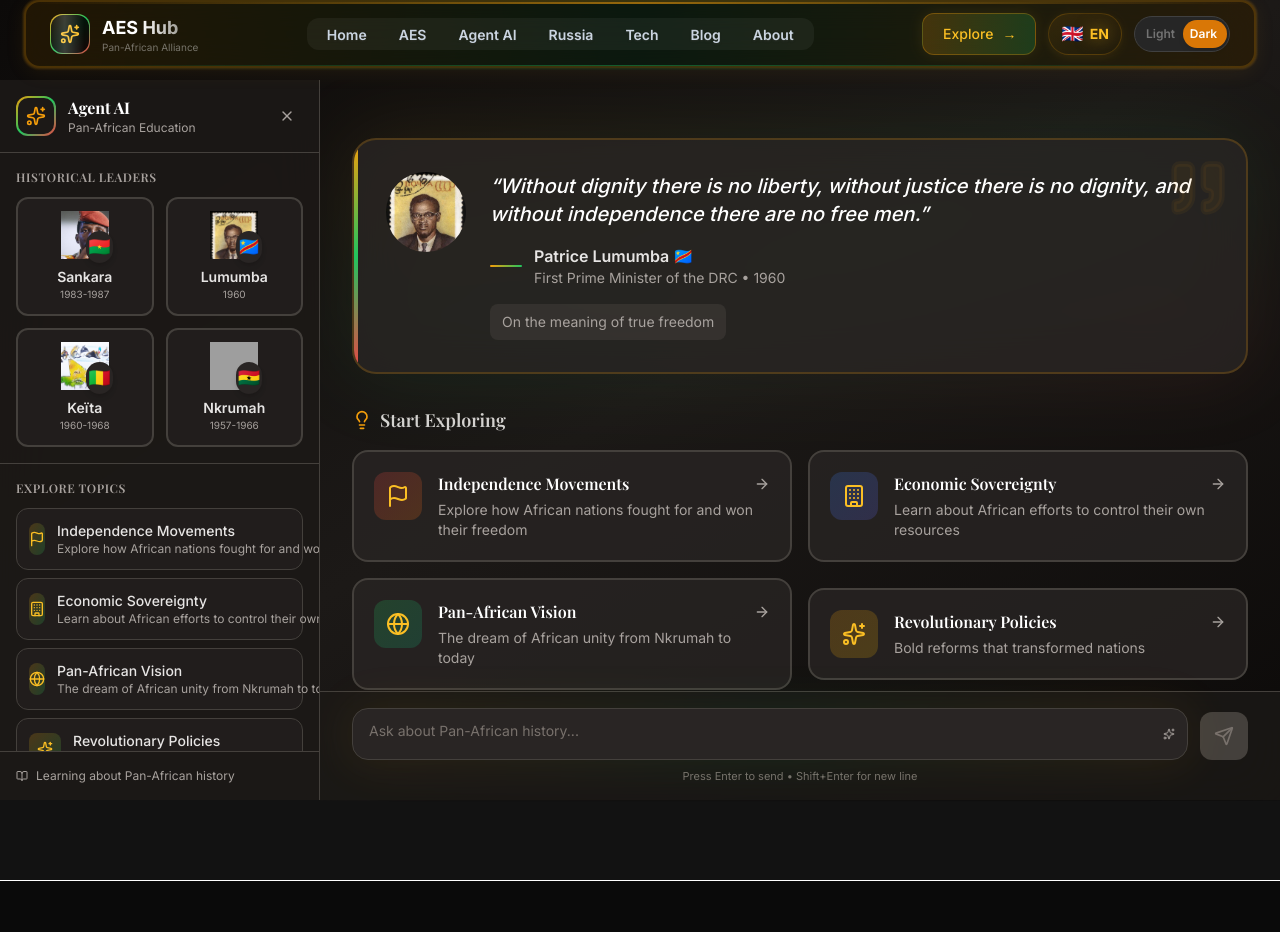
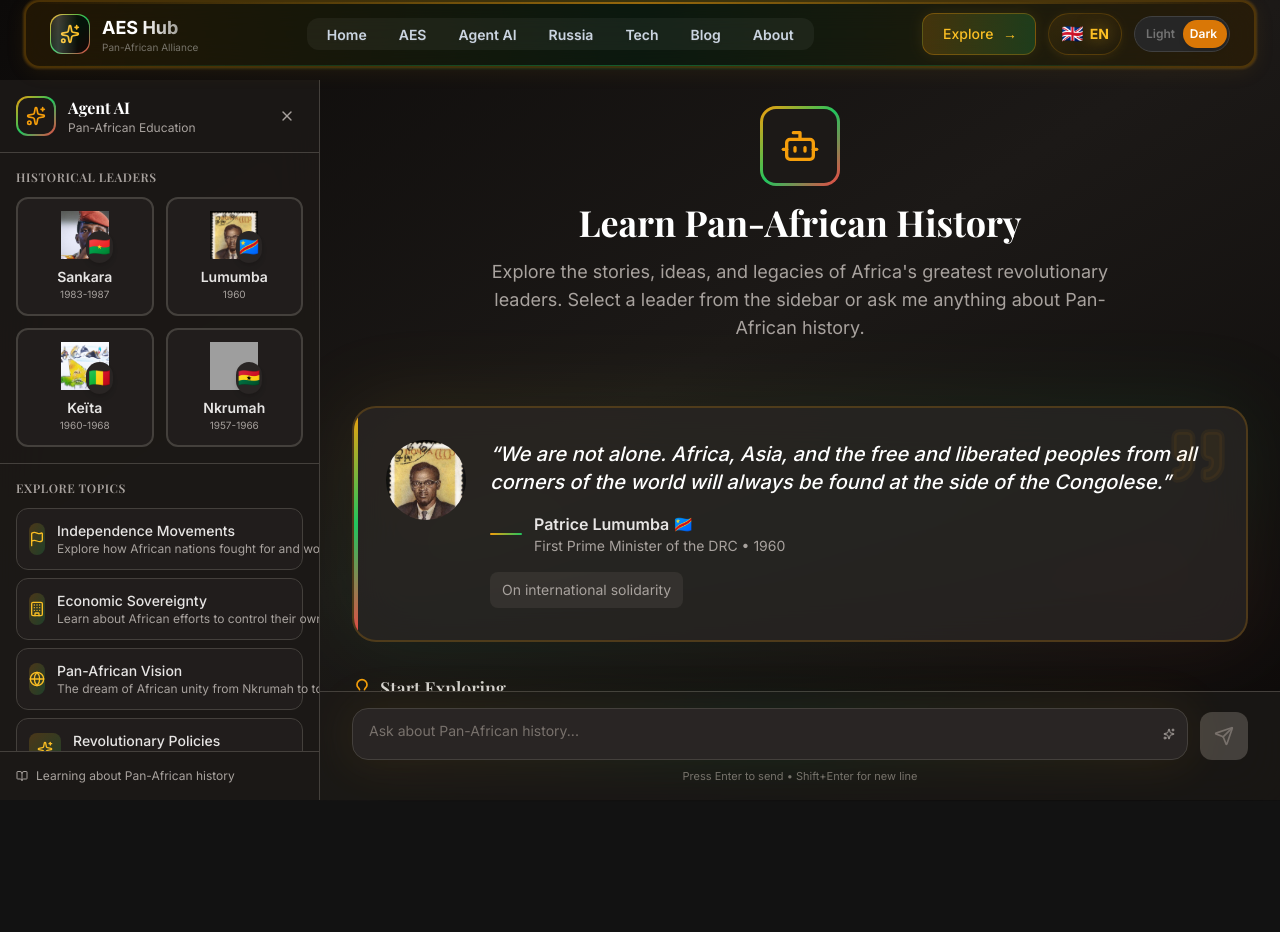
Before and after one commit to HM-aes/AES-African-Project, a Next.js app: page /agent-ai in a window 1280 px wide. Shown: the top 932 px of the page. After the commit the page ends 800 px from the top, so only its background shows below. Built offline with nearby package versions, Linux system fonts and the light colour scheme; grey boxes are pictures that could not be loaded; a web font is replaced by a local one.

Commit message:
fix: Resolve hydration error and hide footer on Agent AI page
- Move random quote generation to useEffect to prevent SSR mismatch
- Create ConditionalFooter component for route-based footer visibility
- Hide footer on /agent-ai route for full-screen chat experience

```diff
--- a/app/layout.tsx
+++ b/app/layout.tsx
@@ -2,7 +2,7 @@
 import { Inter, Playfair_Display } from "next/font/google";
 import "./globals.css";
 import { Navigation } from "@/components/Navigation";
-import { Footer } from "@/components/Footer";
+import { ConditionalFooter } from "@/components/ConditionalFooter";
 import { ThemeProvider } from "@/components/theme-provider";
 import { ScrollToTop } from "@/components/ScrollToTop";
 import { HydrationFix } from "@/components/HydrationFix";
@@ -48,7 +48,7 @@
             <main className="flex-grow">
               {children}
             </main>
-            <Footer />
+            <ConditionalFooter />
           </LanguageProvider>
         </ThemeProvider>
       </body>
--- /dev/null
+++ b/components/ConditionalFooter.tsx
@@ -0,0 +1,22 @@
+"use client";
+
+import { usePathname } from "next/navigation";
+import { Footer } from "./Footer";
+
+// Routes where footer should be hidden
+const HIDE_FOOTER_ROUTES = ["/agent-ai"];
+
+export function ConditionalFooter() {
+  const pathname = usePathname();
+
+  // Check if current route should hide footer
+  const shouldHideFooter = HIDE_FOOTER_ROUTES.some(route =>
+    pathname?.startsWith(route)
+  );
+
+  if (shouldHideFooter) {
+    return null;
+  }
+
+  return <Footer />;
+}
--- a/components/agent-ai/ChatInterface.tsx
+++ b/components/agent-ai/ChatInterface.tsx
@@ -4,7 +4,7 @@
 import { motion, AnimatePresence } from "framer-motion";
 import Image from "next/image";
 import { Bot, User, X, Lightbulb } from "lucide-react";
-import { Leader, getRandomQuote, educationalTopics } from "@/data/leaders";
+import { Leader, Quote, getRandomQuote, educationalTopics } from "@/data/leaders";
 import { ChatInput } from "./ChatInput";
 import { TopicCard } from "./TopicCard";
 import { QuoteCard } from "./QuoteCard";
@@ -25,8 +25,8 @@
 export function ChatInterface({ selectedLeader, onClearLeader }: ChatInterfaceProps) {
   const [messages, setMessages] = useState<Message[]>([]);
   const [isTyping, setIsTyping] = useState(false);
+  const [featuredQuote, setFeaturedQuote] = useState<{ quote: Quote; leader: Leader } | null>(null);
   const messagesEndRef = useRef<HTMLDivElement>(null);
-  const { quote: featuredQuote, leader: quoteLeader } = getRandomQuote();
 
   const scrollToBottom = () => {
     messagesEndRef.current?.scrollIntoView({ behavior: "smooth" });
@@ -35,6 +35,11 @@
   useEffect(() => {
     scrollToBottom();
   }, [messages]);
+
+  // Generate random quote only on client to avoid hydration mismatch
+  useEffect(() => {
+    setFeaturedQuote(getRandomQuote());
+  }, []);
 
   // When a leader is selected, add a context message
   useEffect(() => {
@@ -149,7 +154,9 @@
               </div>
 
               {/* Featured Quote */}
-              <QuoteCard quote={featuredQuote} leader={quoteLeader} />
+              {featuredQuote && (
+                <QuoteCard quote={featuredQuote.quote} leader={featuredQuote.leader} />
+              )}
 
               {/* Topic Cards */}
               <div className="space-y-4">
```
